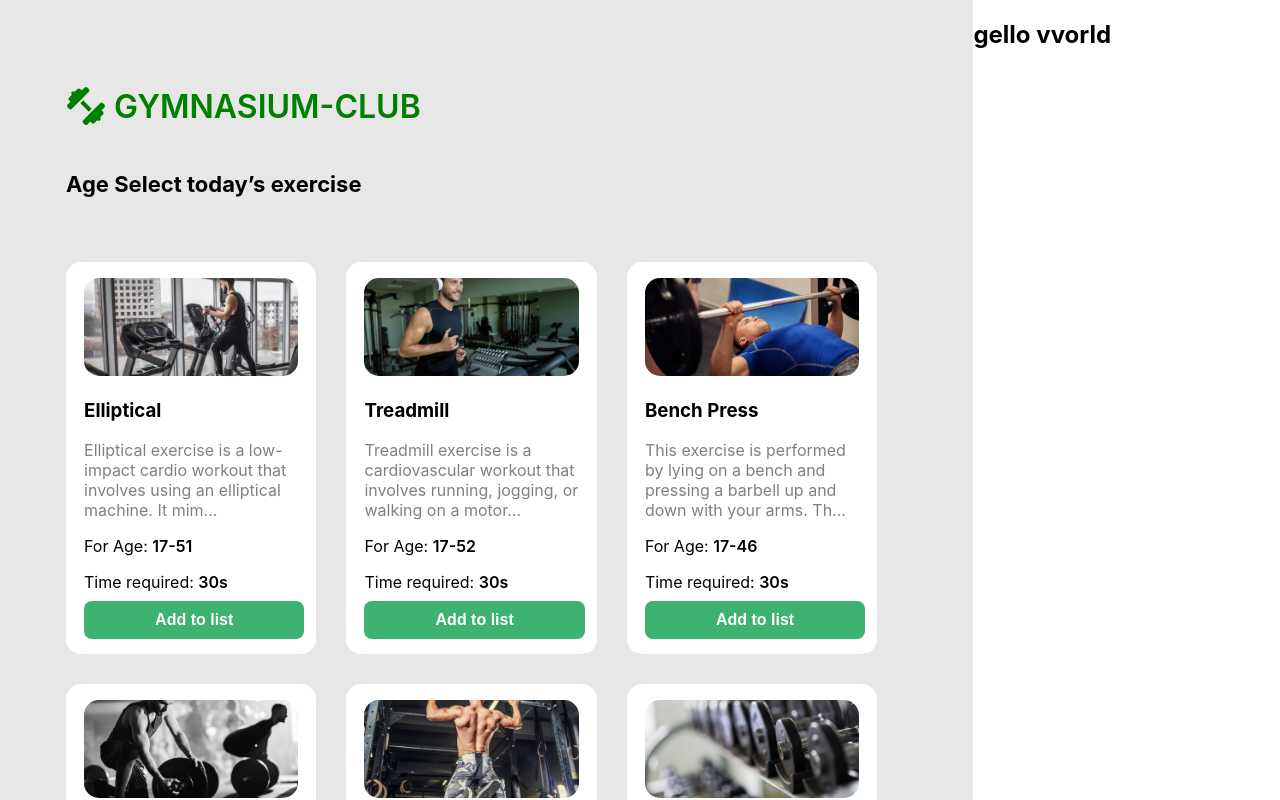
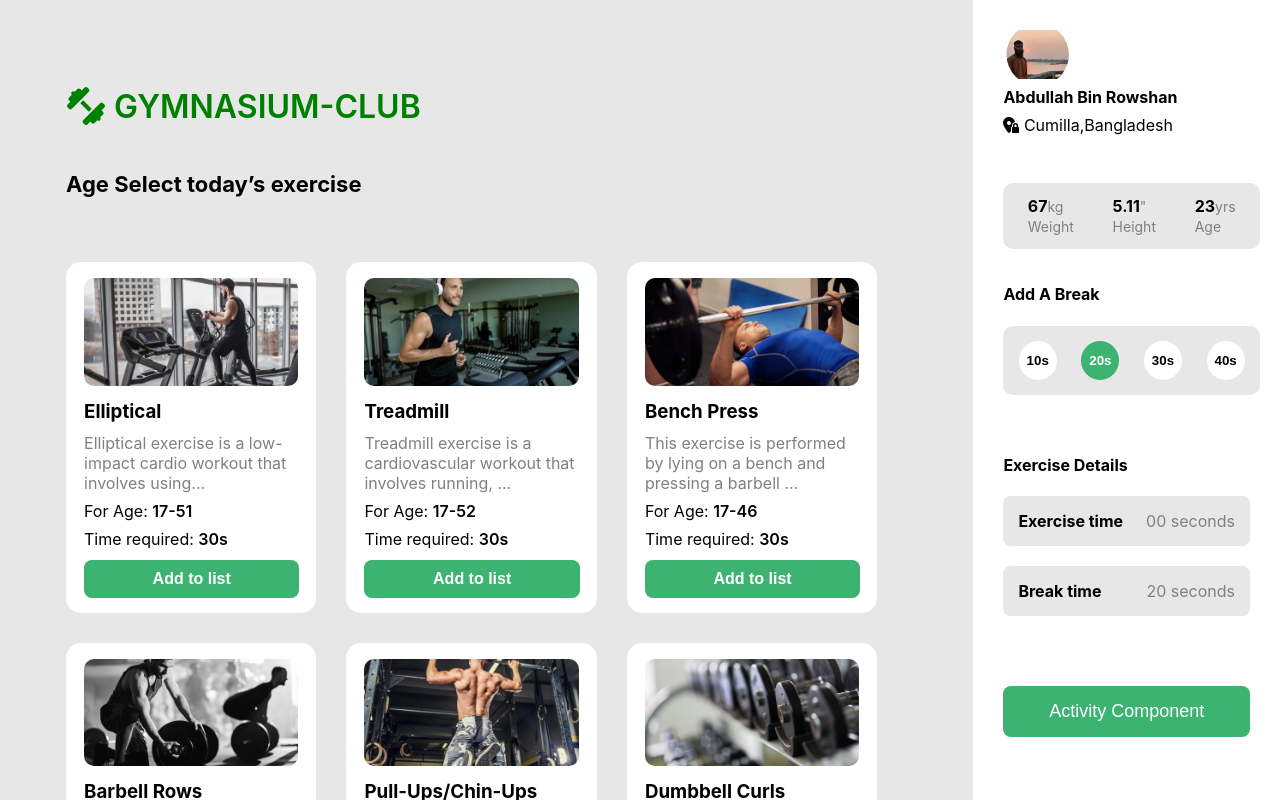
Before and after one commit to abdullahbinrowshan/s-t-eighth-assignment-gymnasium, a React (Create React App) app: page / in a window 1280 px wide. Shown: the top 800 px of the page. Built offline with nearby package versions, Linux system fonts and the light colour scheme.

Commit message:
cart style is almost done

```diff
--- a/src/components/Activity/Activity.css
+++ b/src/components/Activity/Activity.css
@@ -1,5 +1,4 @@
 .activity{
-    background-color: white;
     padding: 16px 18px;
     border-radius: 15px;
     position: relative;
@@ -7,6 +6,7 @@
 
 .activity h3 {
     text-transform: capitalize;
+    margin: 10px 0;
 }
 
 .activity b {
@@ -18,19 +18,17 @@
 }
 
 .btn-container {
-    padding-bottom: 30px;
+    padding-bottom: 40px;
 }
 
 .btn-container button {
     position: absolute;
     bottom: 0;
-    background-color: mediumseagreen;
-    font-weight: 700;
-    color: white;
+    font-weight: 650;
     outline: none;
     font-size: 16px;
     padding: 10px;
-    width: 88%;
+    width: 86%;
     border: none;
     margin-bottom: 15px;
     border-radius: 8px;
--- a/src/components/Activity/Activity.js
+++ b/src/components/Activity/Activity.js
@@ -5,20 +5,22 @@ const Activity = ({activity}) => {
     const {title, description, age, time, img} = activity
 
     let cutAbout = '';
+    let restSlice = '';
 
-    if (description.length >= 100) {
-        cutAbout = description.slice(0, 100)
+    if (description.length >= 70) {
+        cutAbout = description.slice(0, 70)
+        restSlice = description.slice(70)
     }
 
     return (
-        <div className='activity'>
+        <div className='activity bg-white'>
             <img src={img} alt="" />
             <h3>{title} </h3>
-            <p className='about' title={description}>{cutAbout ? cutAbout + '...' : description} </p>
+            <p className='about' title={restSlice && restSlice}>{cutAbout ? cutAbout + '...' : description} </p>
             <p>For Age: <b>17-{age}</b> </p>
             <p> Time required: <b>{time}s</b> </p>
             <div className='btn-container'>
-                <button>Add to list</button>
+                <button className='bg-green'>Add to list</button>
             </div>
         </div>
     );
--- a/src/components/Cart/Cart.css
+++ b/src/components/Cart/Cart.css
@@ -0,0 +1,70 @@
+.flex{
+    display: flex;
+    flex-wrap: wrap;
+}
+
+.person-info h4, p {
+    margin: 8px 0;
+}
+
+.fitness-info {
+    justify-content: space-around;
+    margin-top: 40px;
+    padding: 5px 5px;
+    width: 100%;
+    border-radius: 10px;
+}
+
+.fitness-info p span {
+    color: gray;
+    font-size: 14px;
+}
+
+.break-container{
+    margin: 35px 0;
+}
+
+.break-btns{
+    padding: 15px 5px;
+    width: 100%;
+    justify-content: space-around;
+    gap: 4px;
+    border-radius: 10px;
+}
+
+.break-btns button {
+    outline: none;
+    border: none;
+    padding: 12px 8px;
+    border-radius: 50%;
+    font-weight: 600;
+}
+
+
+.details-container {
+    margin-top: 60px;
+}
+
+.details p {
+    justify-content: space-between;
+    padding: 15px;
+    border-radius: 8px;
+    margin: 20px 0;
+}
+
+.details p span {
+    color: gray;
+}
+
+.completed-btn-container{
+    margin-top: 70px;
+}
+
+.complete-btn{
+    outline: none;
+    border: none;
+    padding: 15px;
+    font-size: 18px;
+    width: 100%;
+    border-radius: 8px;
+}
--- a/src/components/Cart/Cart.js
+++ b/src/components/Cart/Cart.js
@@ -1,10 +1,56 @@
 import React from 'react';
 import './Cart.css'
+import { FontAwesomeIcon } from '@fortawesome/react-fontawesome';
+import { faLocationPinLock } from '@fortawesome/free-solid-svg-icons';
 
 const Cart = (props) => {
     return (
         <div>
-            <h2>gello vvorld</h2>
+            <div className="person flex">
+                <img src={require("./profile.jpg")} alt="" />
+                <div className="person-info">
+                    <h4>Abdullah Bin Rowshan</h4>
+                    <p><FontAwesomeIcon icon={faLocationPinLock} /> Cumilla,Bangladesh </p>
+                </div>
+            </div>
+            <div className="fitness-info flex primary-bg">
+                <p><b>67</b><span>
+                    kg
+                    <br />
+                    Weight
+                </span></p>
+                <p><b>5.11</b><span>
+                    "
+                    <br />
+                    Height
+                </span></p>
+                <p><b>23</b>
+                    <span>
+                        yrs
+                        <br />
+                        Age
+                    </span>
+                </p>
+            </div>
+            <div className="break-container">
+                <h4>Add A Break</h4>
+                <div className="break-btns flex primary-bg">
+                    <button className="bg-white">10s</button>
+                    <button className="bg-green">20s</button>
+                    <button className="bg-white">30s</button>
+                    <button className="bg-white">40s</button>
+                </div>
+            </div>
+            <div className="details-container">
+                <h4>Exercise Details</h4>
+                <div className="details">
+                    <p className='flex primary-bg'><b>Exercise time</b> <span>00 seconds</span></p>
+                    <p className='flex primary-bg'><b>Break time</b> <span>20 seconds</span></p>
+                </div>
+            </div>
+            <div className="completed-btn-container">
+                <button className="complete-btn bg-green ">Activity Component</button>
+            </div>
         </div>
     );
 };
--- a/src/components/Main/Main.css
+++ b/src/components/Main/Main.css
@@ -1,8 +1,11 @@
 .main-container{
-    background-color: #e7e7e7;
     display: grid;
     grid-template-columns: 4fr 1.3fr;
     gap: 30px;
+}
+
+.primary-bg {
+    background-color: #e7e7e7;
 }
 
 .activities-container{
@@ -32,12 +35,30 @@
 
 .activities-container img {
     width: 100%;
-    aspect-ratio: 2.2/1;
+    aspect-ratio: 2/1;
     object-fit: cover;
-    border-radius: 15px;
+    border-radius: 10px;
 }
 
 .cart-container {
     height: 100%;
+    padding: 30px;
+}
+
+.bg-white{
     background-color: #fff;
 }
+
+.bg-green{
+    background-color: mediumseagreen;
+    color: white;
+}
+
+.cart-container img {
+    clip-path: circle(40%);
+    max-width: 40%;
+    margin-left: -15px;
+    aspect-ratio: 8/4;
+    object-fit: cover;
+    overflow: hidden;
+}
--- a/src/components/Main/Main.js
+++ b/src/components/Main/Main.js
@@ -15,7 +15,7 @@ const Main = () => {
             .then(data => setActivities(data))
     }, [])
     return (
-        <div className='main-container'>
+        <div className='main-container primary-bg'>
             <div className="activities-container">
                 <h1 className='heading'> <span><FontAwesomeIcon className='rotate' icon={faDumbbell} /></span> GYMNASIUM-CLUB </h1>
                 <h4>Age Select today’s exercise</h4>
@@ -25,7 +25,7 @@ const Main = () => {
                     }
                 </div>
             </div>
-            <div className="cart-container">
+            <div className="cart-container bg-white">
                 <Cart />
             </div>
         </div>
```
Also changed, not shown: src/components/Cart/profile.jpg (added).
